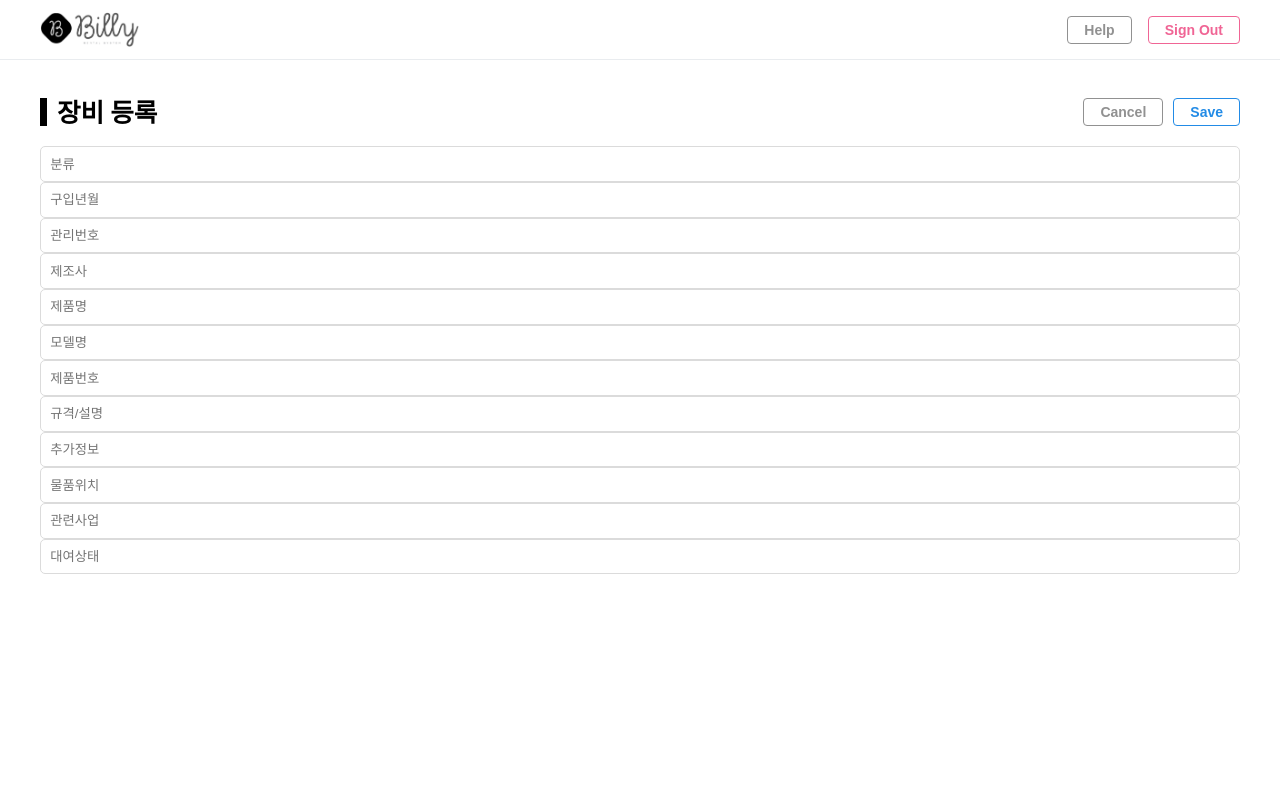
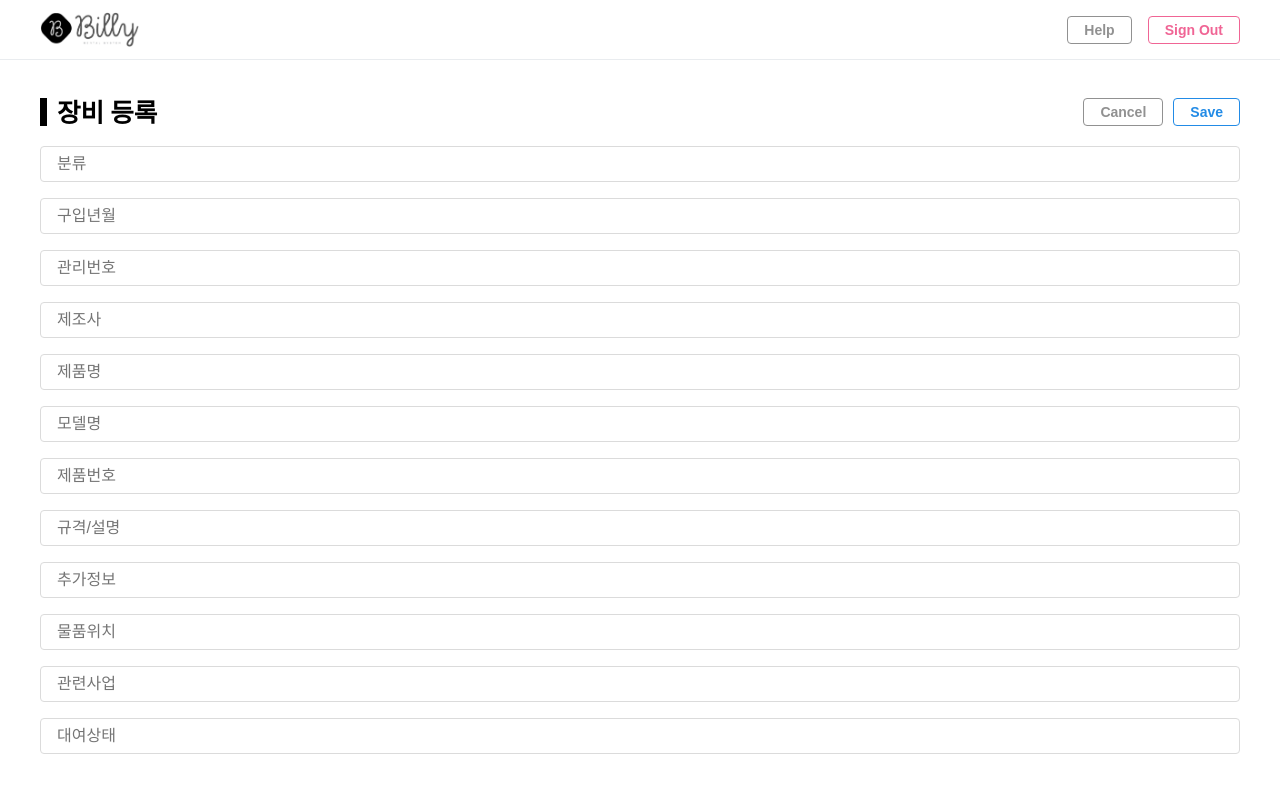
Before and after one commit to Jess2/billy, a React (Create React App) app: page /#/create in a window 1280 px wide. Shown: the top 792 px of the page. Built offline with nearby package versions, Linux system fonts and the light colour scheme.

Commit message:
refactor: input atom component 분리

```diff
--- a/src/components/atoms/Button.js
+++ b/src/components/atoms/Button.js
@@ -92,7 +92,7 @@ const StyledButton = styled.button`
   ${fullWidthStyle}
 `;
 
-function Button({children, color, size, outline, fullWidth, ...rest}) {
+export default function Button({children, color, size, outline, fullWidth, ...rest}) {
   return (
     <StyledButton
       color={color}
@@ -110,5 +110,3 @@ Button.defaultProps = {
   color: 'gray',
   size: 'medium',
 };
-
-export default Button;
--- /dev/null
+++ b/src/components/atoms/Input.js
@@ -0,0 +1,67 @@
+import React from 'react';
+import styled, {css} from 'styled-components';
+
+const sizes = {
+  large: {
+    height: '3rem',
+    fontSize: '1.25rem'
+  },
+  medium: {
+    height: '2.25rem',
+    fontSize: '1rem'
+  },
+  small: {
+    height: '1.75rem',
+    fontSize: '0.875rem'
+  }
+};
+
+const sizeStyles = css`
+  ${({size}) => css`
+    height: ${sizes[size].height};
+    font-size: ${sizes[size].fontSize};
+  `}
+`;
+
+const fullWidthStyle = css`
+  ${props =>
+  props.fullWidth &&
+  css`
+      width: 100%;
+      justify-content: center;
+  `}
+`;
+
+const StyledInput = styled.input`
+  /* 공통 스타일 */
+  display: inline-block;
+  border-radius: 4px;
+  padding-left: 1rem;
+  padding-right: 1rem;
+
+  /* 크기 */
+  ${sizeStyles}
+
+  /* 기타 */
+  & + & {
+    margin-top: 1rem;
+  }
+
+  ${fullWidthStyle}
+`;
+
+export default function Input({children, size, fullWidth, ...rest}) {
+  return (
+    <StyledInput
+      size={size}
+      fullWidth={fullWidth}
+      {...rest}
+    >
+      {children}
+    </StyledInput>
+  );
+}
+
+Input.defaultProps = {
+  size: 'medium',
+};
--- a/src/components/molecules/EqpInputForm.js
+++ b/src/components/molecules/EqpInputForm.js
@@ -1,4 +1,5 @@
 import React from 'react';
+import Input from '../atoms/Input';
 
 export default function EqpInputForm({ eqp, onChangeEqp }) {
   function onChangeInput(e) {
@@ -7,18 +8,18 @@ export default function EqpInputForm({ eqp, onChangeEqp }) {
 
   return (
     <div>
-      <input type='text' name='type' placeholder='분류' value={eqp.type} onChange={onChangeInput}/>
-      <input type='text' name='purchaseDate' placeholder='구입년월' value={eqp.purchaseDate} onChange={onChangeInput}/>
-      <input type='text' name='regCode' placeholder='관리번호' value={eqp.regCode} onChange={onChangeInput} />
-      <input type='text' name='manufacturer' placeholder='제조사' value={eqp.manufacturer} onChange={onChangeInput} />
-      <input type='text' name='productName' placeholder='제품명' value={eqp.productName} onChange={onChangeInput} />
-      <input type='text' name='modelName' placeholder='모델명' value={eqp.modelName} onChange={onChangeInput} />
-      <input type='text' name='productCode' placeholder='제품번호' value={eqp.productCode} onChange={onChangeInput} />
-      <input type='text' name='specification' placeholder='규격/설명' value={eqp.specification} onChange={onChangeInput} />
-      <input type='text' name='description' placeholder='추가정보' value={eqp.description} onChange={onChangeInput} />
-      <input type='text' name='currentLocation' placeholder='물품위치' value={eqp.currentLocation} onChange={onChangeInput} />
-      <input type='text' name='relBusiness' placeholder='관련사업' value={eqp.relBusiness} onChange={onChangeInput} />
-      <input type='text' name='isBilly' placeholder='대여상태' value={eqp.isBilly} onChange={onChangeInput} />
+      <Input type='text' name='type' placeholder='분류 ' value={eqp.type} onChange={onChangeInput}/>
+      <Input type='text' name='purchaseDate' placeholder='구입년월' value={eqp.purchaseDate} onChange={onChangeInput}/>
+      <Input type='text' name='regCode' placeholder='관리번호' value={eqp.regCode} onChange={onChangeInput} />
+      <Input type='text' name='manufacturer' placeholder='제조사' value={eqp.manufacturer} onChange={onChangeInput} />
+      <Input type='text' name='productName' placeholder='제품명' value={eqp.productName} onChange={onChangeInput} />
+      <Input type='text' name='modelName' placeholder='모델명' value={eqp.modelName} onChange={onChangeInput} />
+      <Input type='text' name='productCode' placeholder='제품번호' value={eqp.productCode} onChange={onChangeInput} />
+      <Input type='text' name='specification' placeholder='규격/설명' value={eqp.specification} onChange={onChangeInput} />
+      <Input type='text' name='description' placeholder='추가정보' value={eqp.description} onChange={onChangeInput} />
+      <Input type='text' name='currentLocation' placeholder='물품위치' value={eqp.currentLocation} onChange={onChangeInput} />
+      <Input type='text' name='relBusiness' placeholder='관련사업' value={eqp.relBusiness} onChange={onChangeInput} />
+      <Input type='text' name='isBilly' placeholder='대여상태' value={eqp.isBilly} onChange={onChangeInput} />
     </div>
-  )
+  );
 }
```
